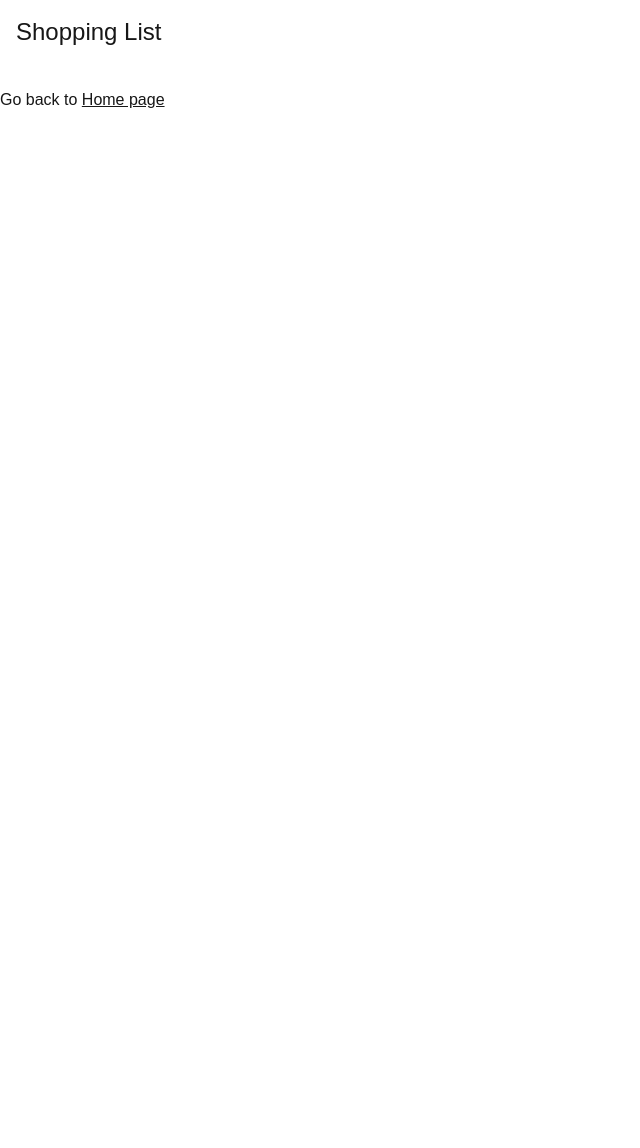
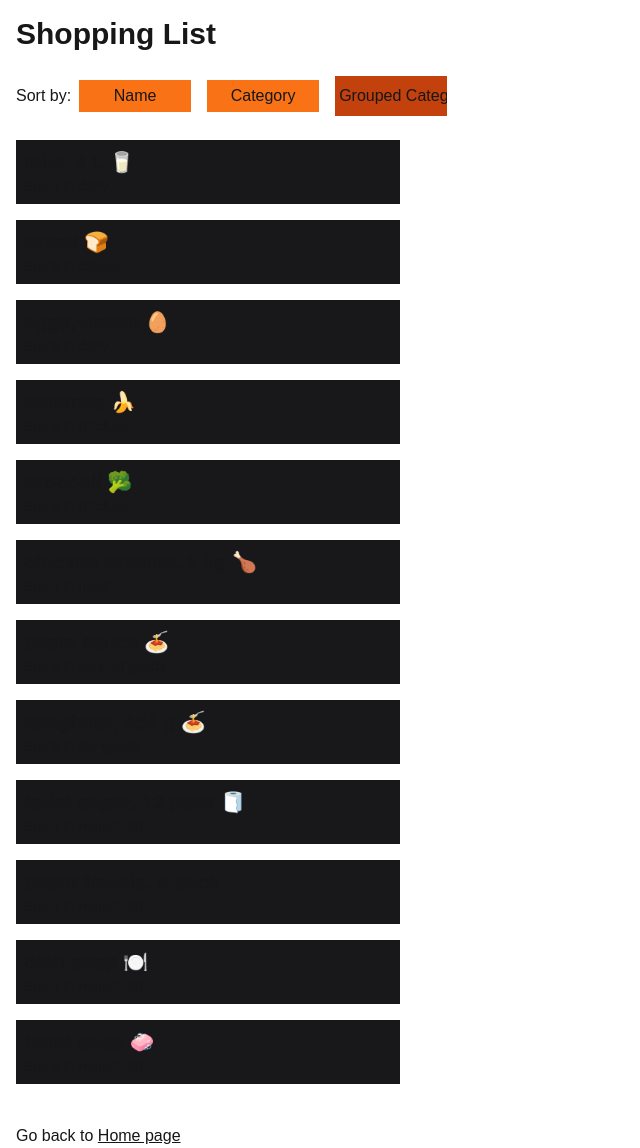
Before and after one commit to Jeffdcdr/cprg306-assignments, a Next.js app: page /week-6 in a window 1280 px wide. Shown: the whole page, without its empty margins (0-640 px from the left). Before the commit the page ends 800 px from the top, so only its background shows below. Built offline with nearby package versions, Linux system fonts and the light colour scheme.

Commit message:
Update page.js
Just an update to the main page formatting

```diff
--- a/app/week-6/page.js
+++ b/app/week-6/page.js
@@ -1,15 +1,17 @@
 import Link from "next/link";
+import ItemList from "./item-list";
+import Item from "./items";
 
 
 export default function Page() {
     return (
       <main>
-        <h1 className="text-2xl mx-4 my-4">Shopping List</h1>
-
+        <h1 className="m-4 text-3xl font-bold">Shopping List</h1>
+        <ItemList/>
         <br></br>
-        <p>
-        Go back to <Link href="/" className="underline">Home page</Link>
-        </p>
+        <div className="ml-4">
+        Go back to <Link href="/" className="underline" >Home page</Link>
+        </div>
       </main>
     );
 }
```
